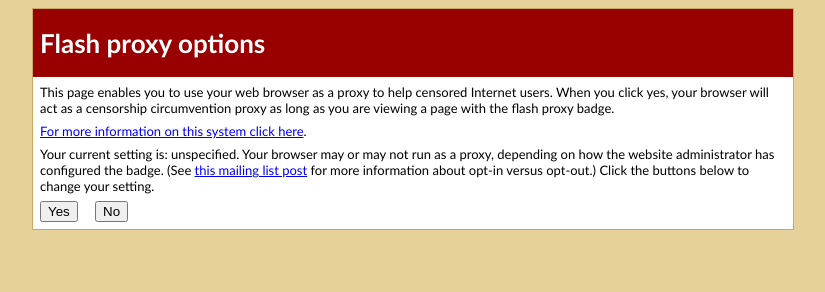
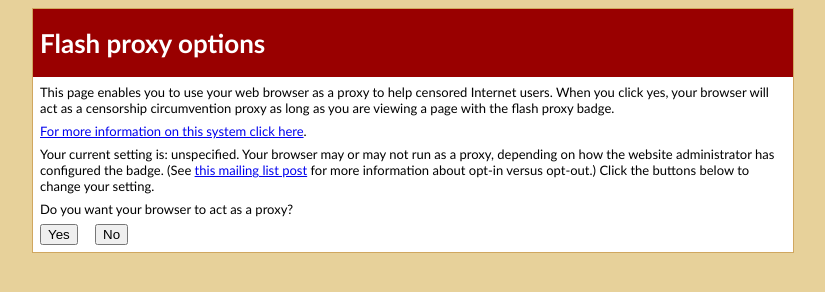
Before and after one commit to arlolra/flashproxy, a plain HTML site: page proxy/options.html in a window 1280 px wide. Shown: the whole page, without its empty margins (227-1052 px from the left). Drawn offline with Linux system fonts and the light colour scheme.

Commit message:
Add a question above the Yes/No buttons.
Based on a suggestion by bastik.
https://trac.torproject.org/projects/tor/ticket/7811#comment:3

```diff
--- a/proxy/options.html
+++ b/proxy/options.html
@@ -133,6 +133,7 @@ function update_setting_text() {
         setting.innerHTML = prefix + "do not use my browser as a proxy. " +
                                      "Click yes below to change your setting.</p>";
     }
+    setting.innerHTML += "<p>Do you want your browser to act as a proxy?</p>";
 }
 
 window.onload = function () {
```
